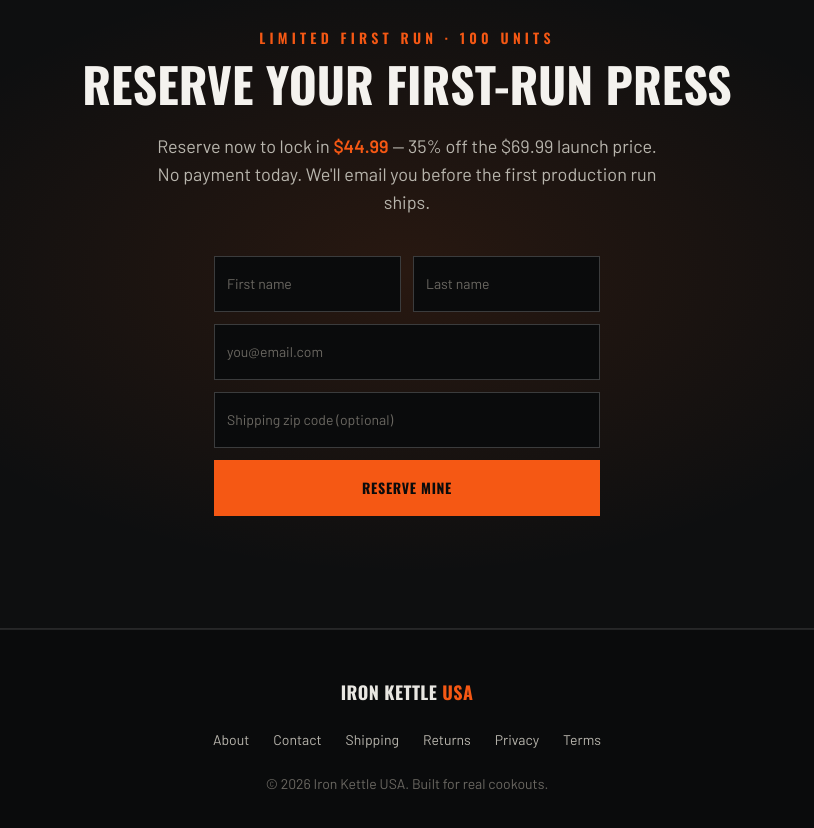
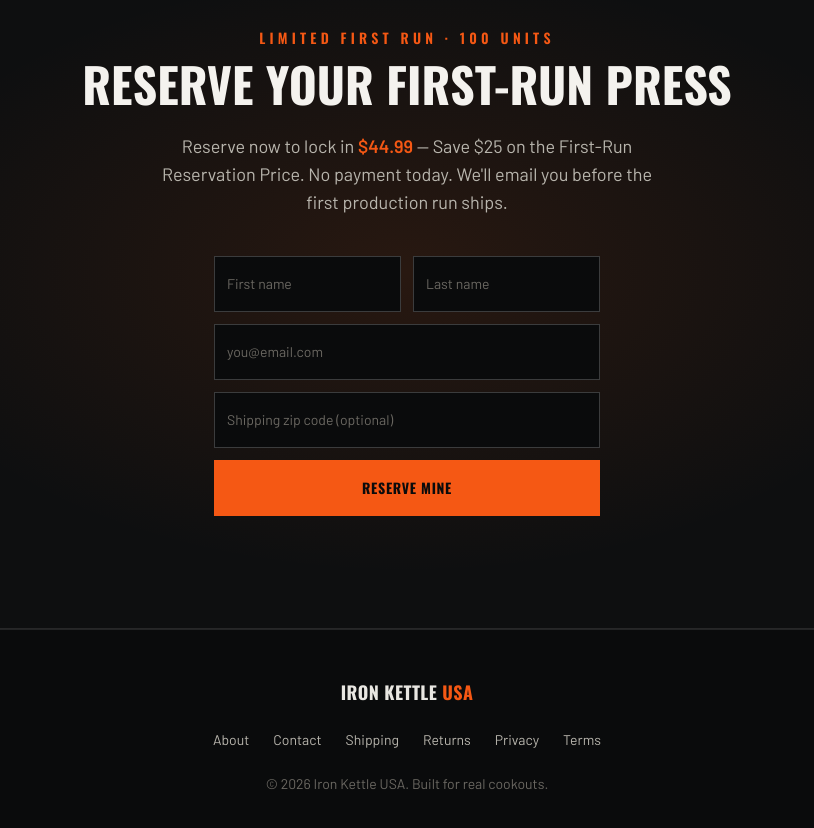
Before and after one commit to IronKettleUSA/iron-kettle-site, a Next.js app: page / in a window 1280 px wide. Shown: the part 3720-4548 px from the top of the page, without its empty margins (233-1047 px from the left). Built offline with nearby package versions, Linux system fonts and the light colour scheme.

Commit message:
"Fix discount math, use Save $25 framing

```diff
--- a/components/waitlist-section.tsx
+++ b/components/waitlist-section.tsx
@@ -19,8 +19,8 @@
         <p className="mt-6 max-w-lg text-lg text-[#b8b5ad]">
           Reserve now to lock in{" "}
           <span className="font-semibold text-[hsl(18,92%,52%)]">$44.99</span>{" "}
-          — 35% off the $69.99 launch price. No payment today. We&apos;ll
-          email you before the first production run ships.
+          — Save $25 on the First-Run Reservation Price. No payment today.
+          We&apos;ll email you before the first production run ships.
         </p>
         <div className="mt-10">
           <WaitlistForm />
```
